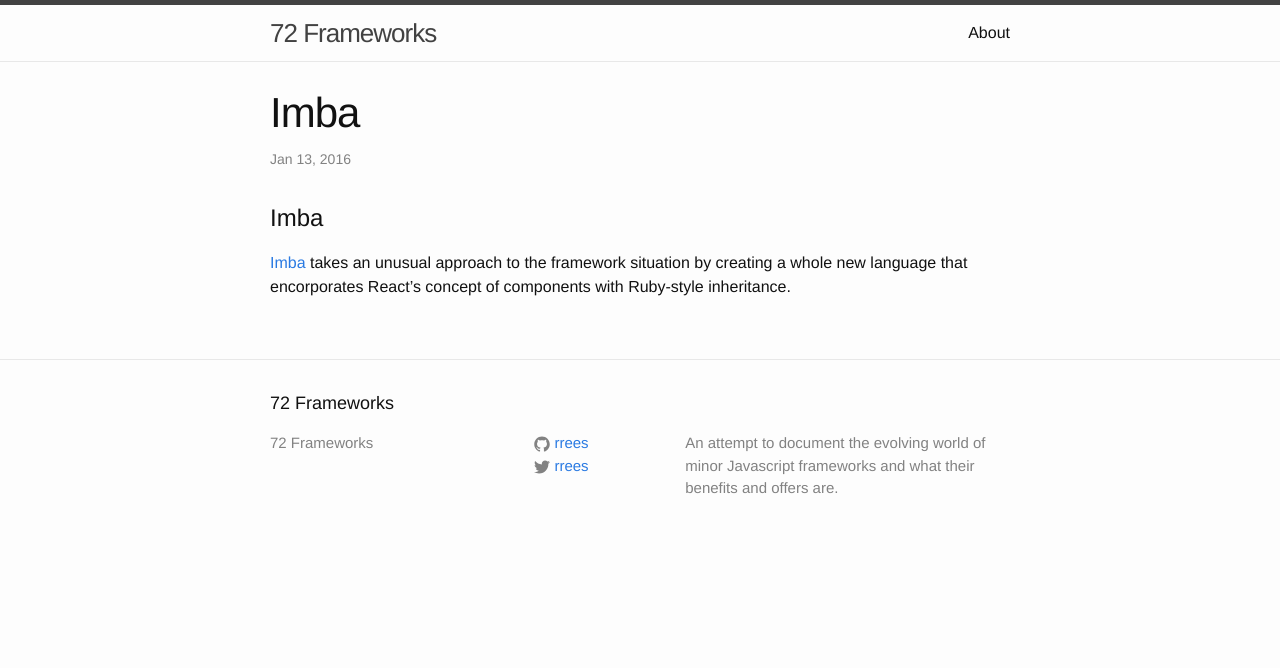
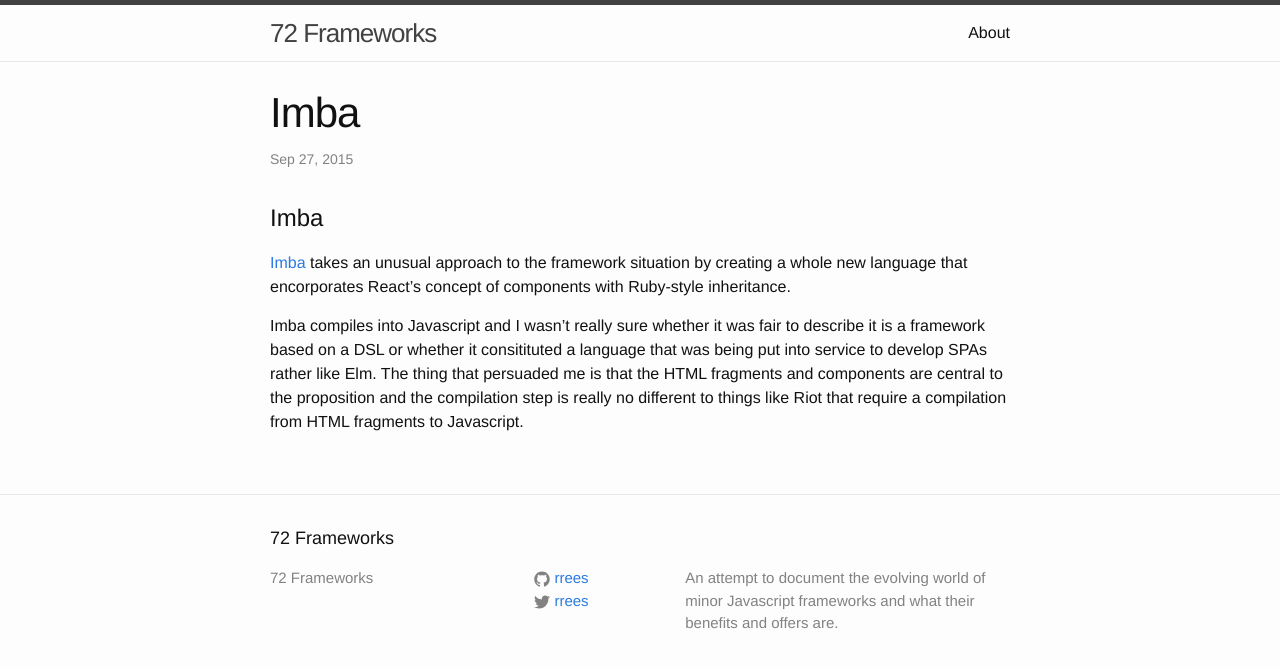
Before and after one commit to rrees/72-frameworks, a Jekyll site: the page built from _posts/2015-09-27-imba.md, in a window 1280 px wide. Shown: the top 668 px of the page. Built offline with Jekyll 4.4.1, drawn with Linux system fonts in a browser that asks for light colours.

Commit message:
Light update of the Imba entry that fixes a bad date and adds a justification for including it

```diff
--- a/_posts/2015-09-27-imba.md
+++ b/_posts/2015-09-27-imba.md
@@ -1,10 +1,12 @@
 ---
 title: Imba
 layout: post
-date: https://dl.orangedox.com/TrbgvMOIMm7qBldInO/15136.pdf
+date: 2015-09-27
 categories: languages
 ---
 
 # Imba
 
 [Imba](http://imba.io/) takes an unusual approach to the framework situation by creating a whole new language that encorporates React's concept of components with Ruby-style inheritance.
+
+Imba compiles into Javascript and I wasn't really sure whether it was fair to describe it is a framework based on a DSL or whether it consitituted a language that was being put into service to develop SPAs rather like Elm. The thing that persuaded me is that the HTML fragments and components are central to the proposition and the compilation step is really no different to things like Riot that require a compilation from HTML fragments to Javascript.
```
